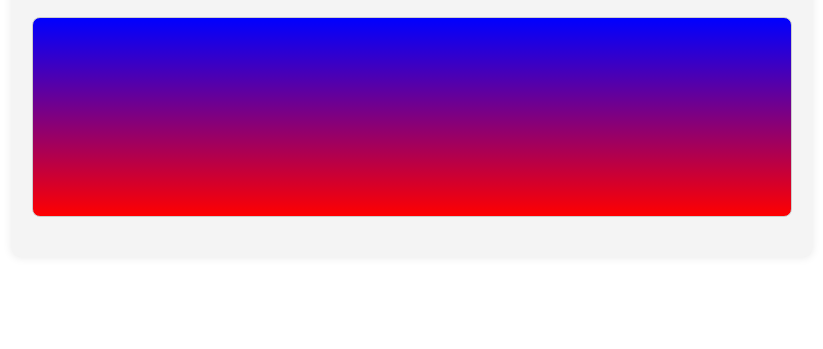
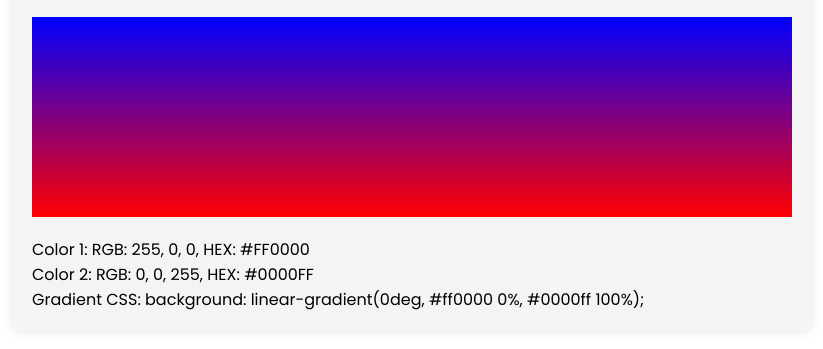
Before and after one commit to GitByImran/gradient-generator, a plain HTML site: page index.html in a window 1280 px wide. Shown: the part 227-576 px from the top of the page, without its empty margins (228-1051 px from the left). Drawn offline with Linux system fonts and the light colour scheme.

Commit message:
color code preview added

```diff
--- a/index.html
+++ b/index.html
@@ -31,8 +31,10 @@
     </div>
 
     <div class="preview" id="gradient-preview"></div>
+    <div id="color-codes"></div>
   </div>
 
+  <script src="https://cdnjs.cloudflare.com/ajax/libs/html2canvas/0.4.1/html2canvas.min.js"></script>
   <script src="script.js"></script>
 </body>
 </html>
--- a/script.js
+++ b/script.js
@@ -28,6 +28,10 @@ document.addEventListener('DOMContentLoaded', function () {
     });
 
     gradientTypeSelect.addEventListener('change', function () {
+        generateGradientPreview();
+    });
+
+    generateButton.addEventListener('click', function () {
         generateGradientPreview();
     });
 
@@ -75,6 +79,21 @@ document.addEventListener('DOMContentLoaded', function () {
         const direction = directionInput.value;
         const gradient = getGradientString(gradientType, direction, colorStops);
         gradientPreview.style.background = gradient;
+
+        // Display color codes and gradient CSS
+        const colorCodesContainer = document.getElementById('color-codes');
+        colorCodesContainer.innerHTML = '';
+        colorStops.forEach((stop, index) => {
+            const colorRGB = hexToRgb(stop.color);
+            const colorHex = stop.color.toUpperCase();
+            const colorCodeElement = document.createElement('p');
+            colorCodeElement.textContent = `Color ${index + 1}: RGB: ${colorRGB.r}, ${colorRGB.g}, ${colorRGB.b}, HEX: ${colorHex}`;
+            colorCodesContainer.appendChild(colorCodeElement);
+        });
+
+        const gradientCSS = document.createElement('p');
+        gradientCSS.textContent = `Gradient CSS: background: ${gradient};`;
+        colorCodesContainer.appendChild(gradientCSS);
     }
 
     function getGradientString(type, direction, stops) {
@@ -92,4 +111,13 @@ document.addEventListener('DOMContentLoaded', function () {
                 return '';
         }
     }
+
+    function hexToRgb(hex) {
+        hex = hex.replace('#', '');
+        const bigint = parseInt(hex, 16);
+        const r = (bigint >> 16) & 255;
+        const g = (bigint >> 8) & 255;
+        const b = bigint & 255;
+        return { r, g, b };
+    }
 });
--- a/style.css
+++ b/style.css
@@ -35,7 +35,5 @@
 .preview {
   width: 100%;
   height: 200px;
-  border: 1px solid #ccc;
-  border-radius: 8px;
   margin-bottom: 20px;
 }
```
Lines whose indentation alone changed are shown as unchanged.
